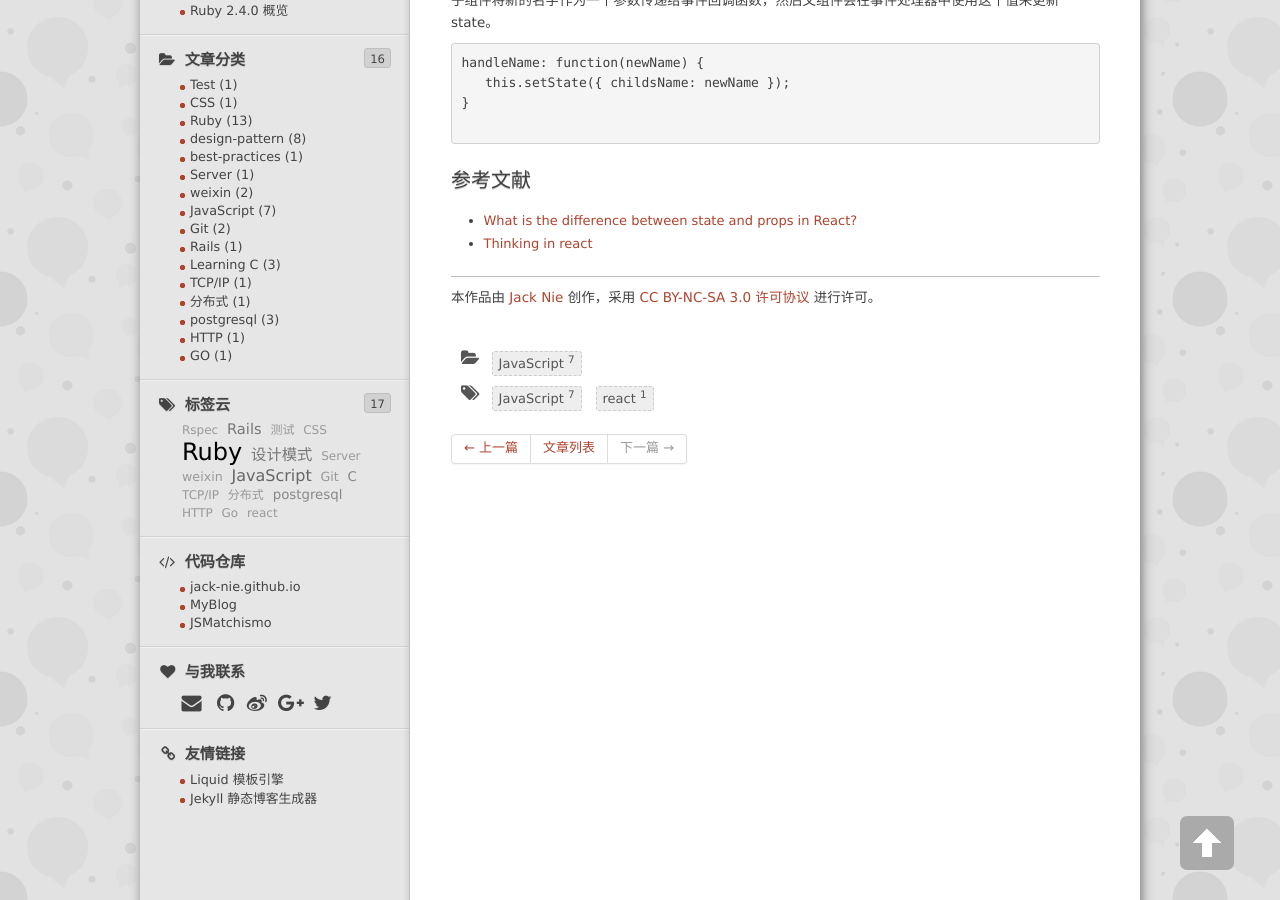
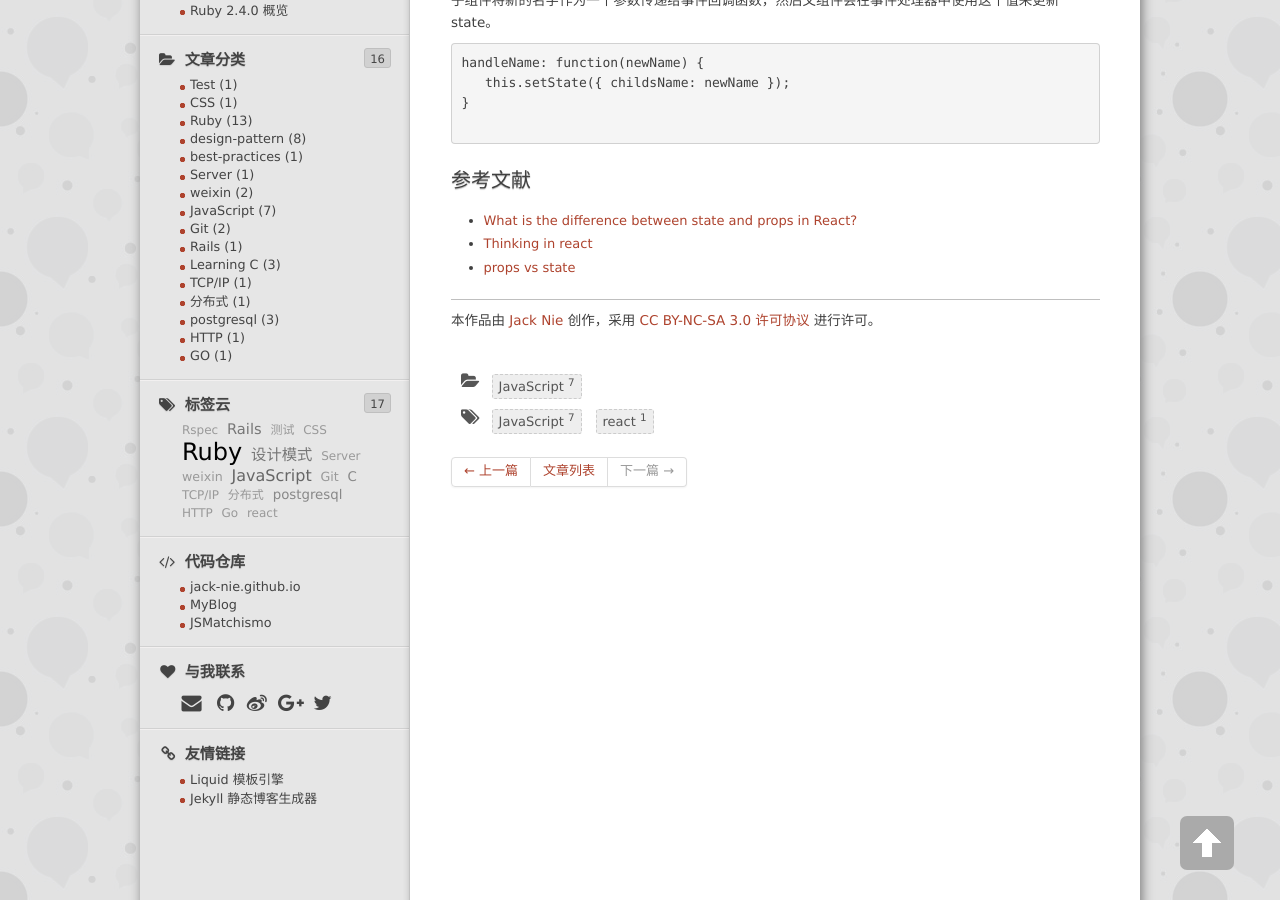
Before and after one commit to jack-nie/jack-nie.github.io, a Jekyll site: the page built from _posts/2017-01-17-react's-state-and-props.markdown, in a window 1280 px wide and 900 px high, scrolled down 501 px. Built offline with Jekyll 4.4.1, drawn with Linux system fonts in a browser that asks for light colours; nearby versions of some CDN libraries; library files that are not in the unit come from our copies; comment, search, counter and statistics services are not loaded.

Commit message:
add link

```diff
--- a/_posts/2017-01-17-react's-state-and-props.markdown
+++ b/_posts/2017-01-17-react's-state-and-props.markdown
@@ -27,3 +27,4 @@ handleName: function(newName) {
 
 - [What is the difference between state and props in React?](https://stackoverflow.com/questions/27991366/what-is-the-difference-between-state-and-props-in-react)
 - [Thinking in react](https://facebook.github.io/react/docs/thinking-in-react.html#step-4-identify-where-your-state-should-live)
+- [props vs state](https://github.com/uberVU/react-guide/blob/master/props-vs-state.md)
```
